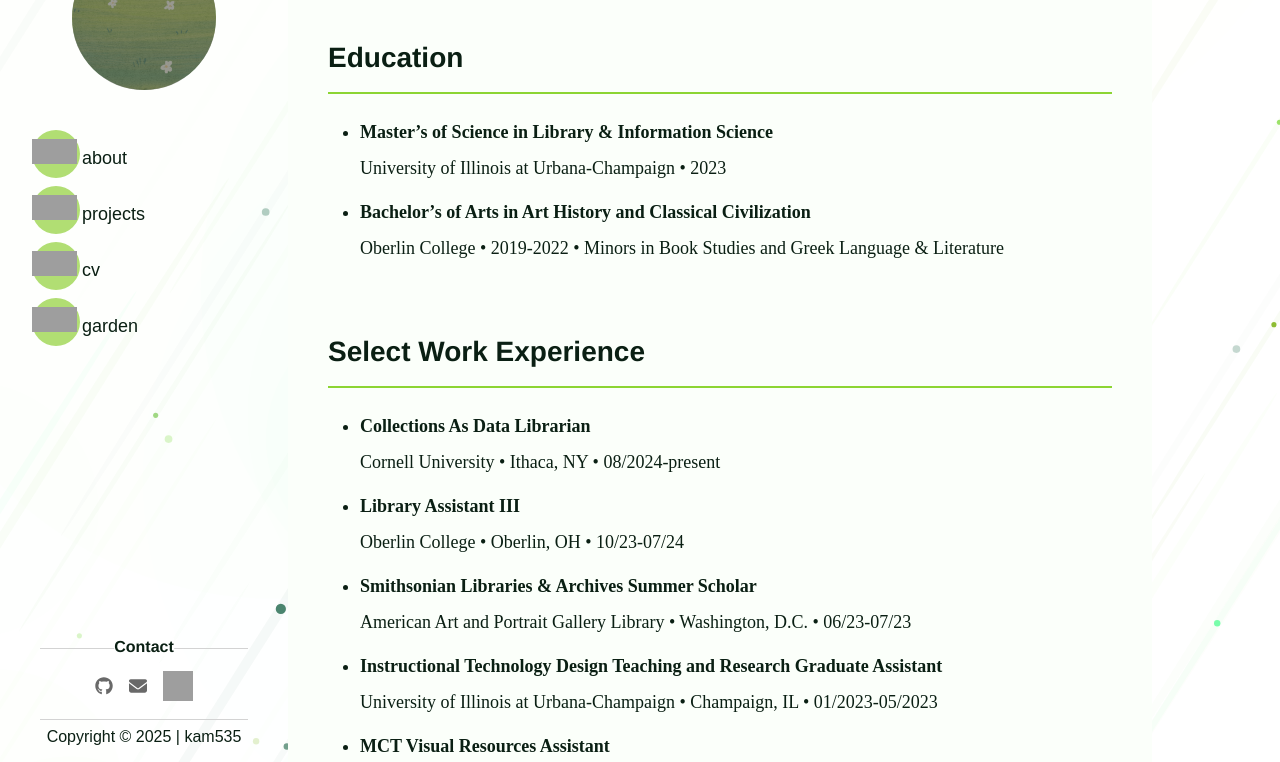
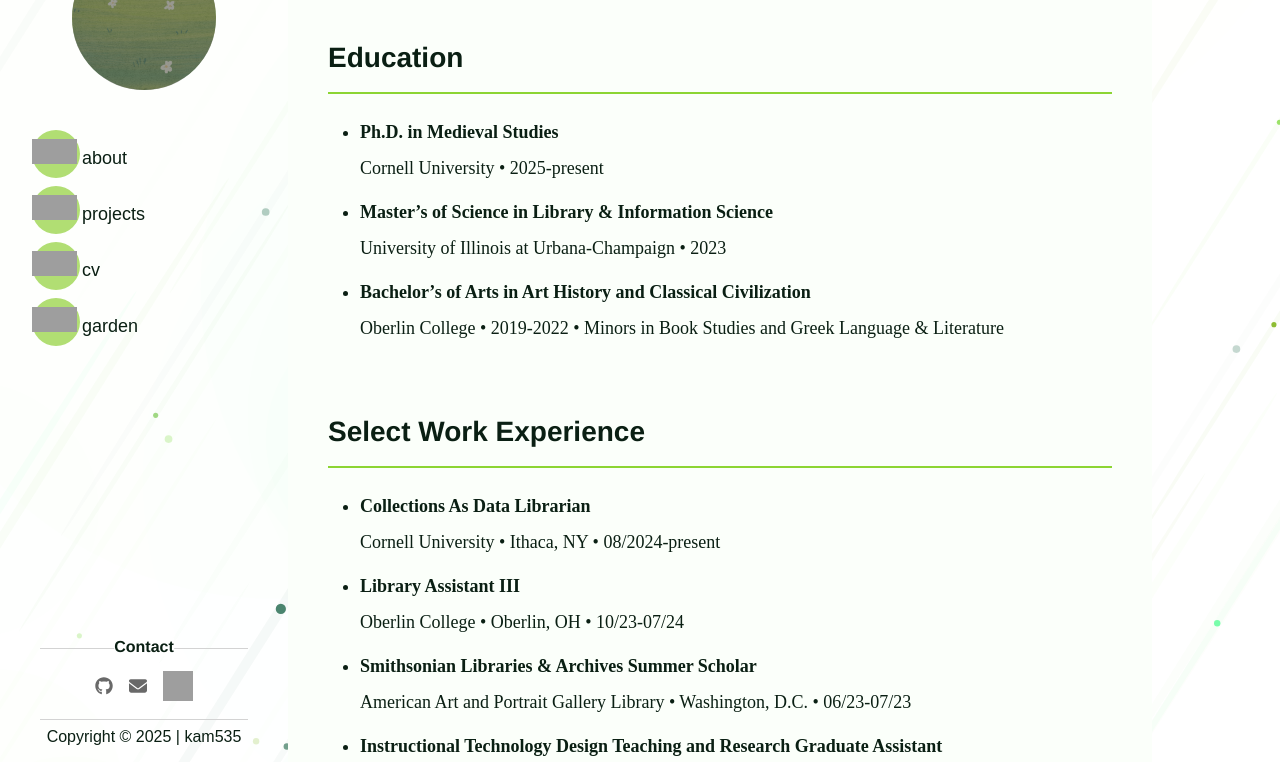
Before and after one commit to green-queen/green-queen.github.io, a Jekyll site: the page built from _pages/cv.md, in a window 1280 px wide and 900 px high, scrolled down 868 px, cut to the strip 138-900 px from the top of the window. Built offline with Jekyll 4.4.1, drawn with Linux system fonts in a browser that asks for light colours; some web fonts are replaced; grey boxes are pictures that could not be loaded.

Commit message:
Update cv.md

```diff
--- a/_pages/cv.md
+++ b/_pages/cv.md
@@ -48,7 +48,8 @@ bookmark: true
 
 ## Education
 <hr>
-
+* **Ph.D. in Medieval Studies**
+Cornell University • 2025-present
 * **Master's of Science in Library & Information Science**
 University of Illinois at Urbana-Champaign • 2023
 * **Bachelor's of Arts in Art History and Classical Civilization**
```
